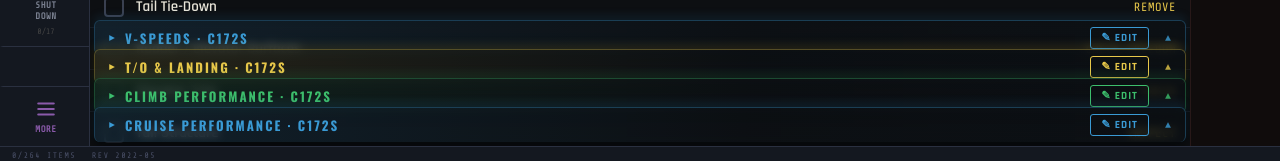
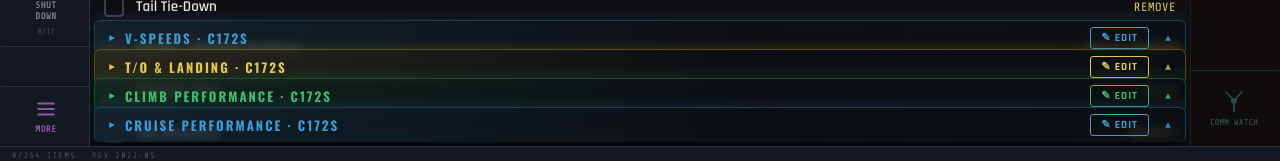
Before and after one commit to kyle05cam/Apex-Checklist-Beta, a React (Vite) app: page / in a window 1280 px wide. Both pictures are taken after a click on the button 640 px from the left and 210 px from the top of the page. Shown: the part 636-797 px from the top of the page. Built offline with nearby package versions, Linux system fonts and the light colour scheme.

Commit message:
Update cessna172s_checklist.jsx

```diff
--- a/src/cessna172s_checklist.jsx
+++ b/src/cessna172s_checklist.jsx
@@ -4,6 +4,7 @@
 // live here. Import { ChecklistApp } into apex_kneeboard.jsx to use.
 // ─────────────────────────────────────────────────────────────────────────────
 import { useState, useEffect, useRef } from "react";
+import { CommPage } from "./comm_page.jsx";
 
 export const PAGES = [
   {
@@ -1597,8 +1598,11 @@ export function ChecklistApp({ onBackToHangar, aircraft }) {
         {/* Center — checklist with fixed bottom accordion overlay */}
         <div style={{ flex: 1, display: "flex", flexDirection: "column", overflow: "hidden", background: T.centerBg, position: "relative" }}>
           {/* Main checklist scroll area */}
-          <div style={{ flex: 1, overflowY: "auto", overflowX: "hidden", scrollbarWidth: "thin" }}>
-            {renderChecklist(activePg)}
+          <div style={{ flex: 1, overflowY: currentPage === "comm" ? "hidden" : "auto", overflowX: "hidden", scrollbarWidth: "thin", display: "flex", flexDirection: "column" }}>
+            {currentPage === "comm"
+              ? <CommPage aircraft={aircraft} />
+              : renderChecklist(activePg)
+            }
           </div>
 
           {/* ── PERFORMANCE DRAWERS — Pinned to bottom, grows smoothly upward ── */}
@@ -1727,6 +1731,32 @@ export function ChecklistApp({ onBackToHangar, aircraft }) {
               </button>
             );
           })}
+          {/* COMM — bottom of right sidebar */}
+          <div style={{ marginTop: "auto" }}>
+            <button
+              className="tab-btn"
+              onClick={() => setCurrentPage("comm")}
+              style={{
+                width: "100%", minHeight: 76, display: "flex", flexDirection: "column",
+                alignItems: "center", justifyContent: "center", gap: 5,
+                background: currentPage === "comm" ? "rgba(74,232,200,0.1)" : "transparent",
+                outline: "none", borderTop: "1px solid #1a2a28", borderLeft: "none",
+                borderBottom: "none",
+                borderRight: `3px solid ${currentPage === "comm" ? "#4ae8c8" : "transparent"}`,
+                cursor: "pointer", padding: "10px 4px", transition: "all 0.12s",
+              }}
+            >
+              <svg width={24} height={24} viewBox="0 0 24 24" fill="none">
+                <circle cx="12" cy="12" r="3" fill={currentPage==="comm"?"#4ae8c8":"#2a4a48"}/>
+                <path d="M12 12 Q8 7 4 3" stroke={currentPage==="comm"?"#4ae8c8":"#2a4a48"} strokeWidth="1.5" strokeLinecap="round"/>
+                <path d="M12 12 Q16 7 20 3" stroke={currentPage==="comm"?"#4ae8c8":"#2a4a48"} strokeWidth="1.5" strokeLinecap="round"/>
+                <line x1="12" y1="15" x2="12" y2="22" stroke={currentPage==="comm"?"#4ae8c8":"#2a4a48"} strokeWidth="2" strokeLinecap="round"/>
+              </svg>
+              <div style={{ fontFamily:"'Share Tech Mono',monospace", fontSize:8, fontWeight:700, letterSpacing:0.5, color: currentPage==="comm"?"#4ae8c8":"#2a4a48", textAlign:"center", lineHeight:1.2, textTransform:"uppercase" }}>
+                COMM{"\n"}WATCH
+              </div>
+            </button>
+          </div>
         </div>
       </div>
 
```
